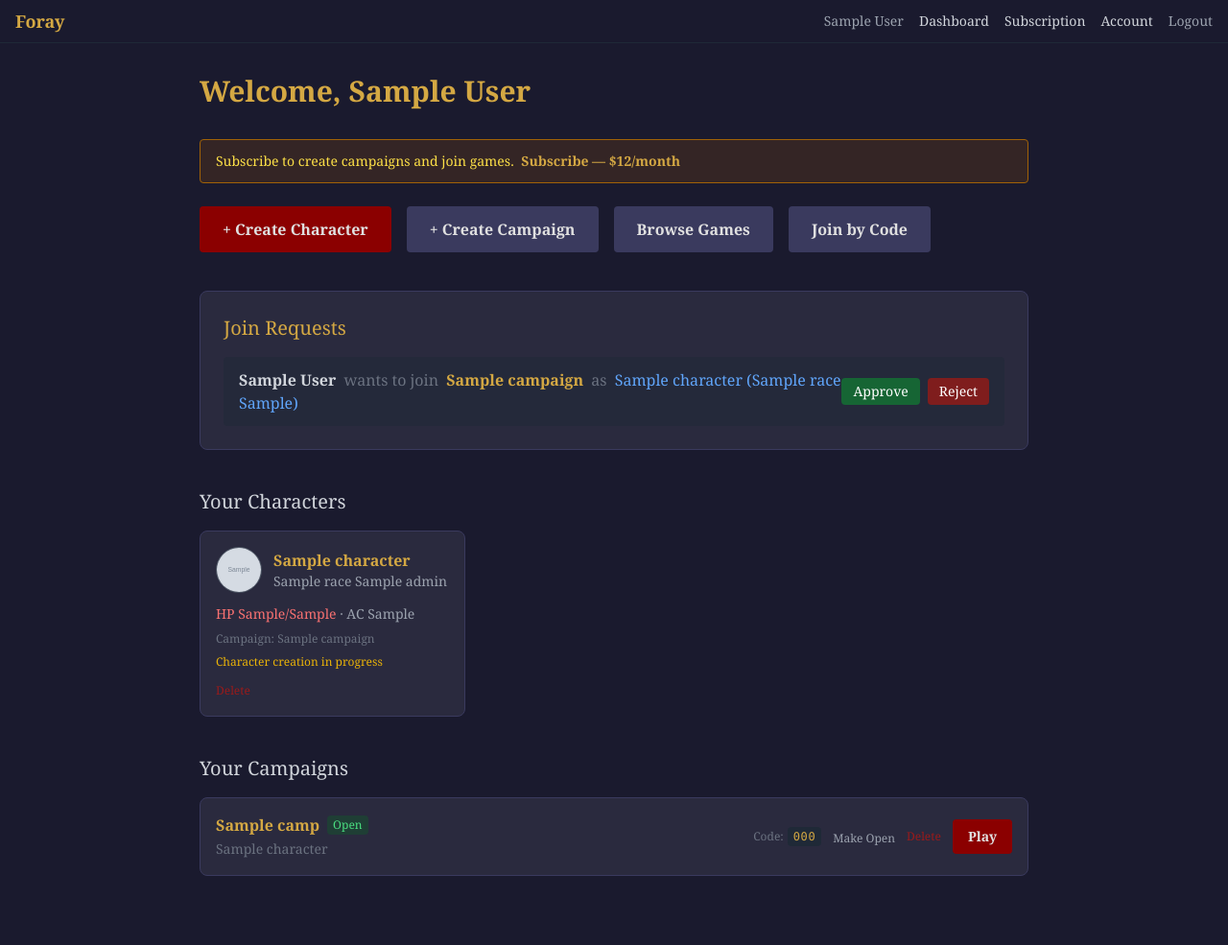
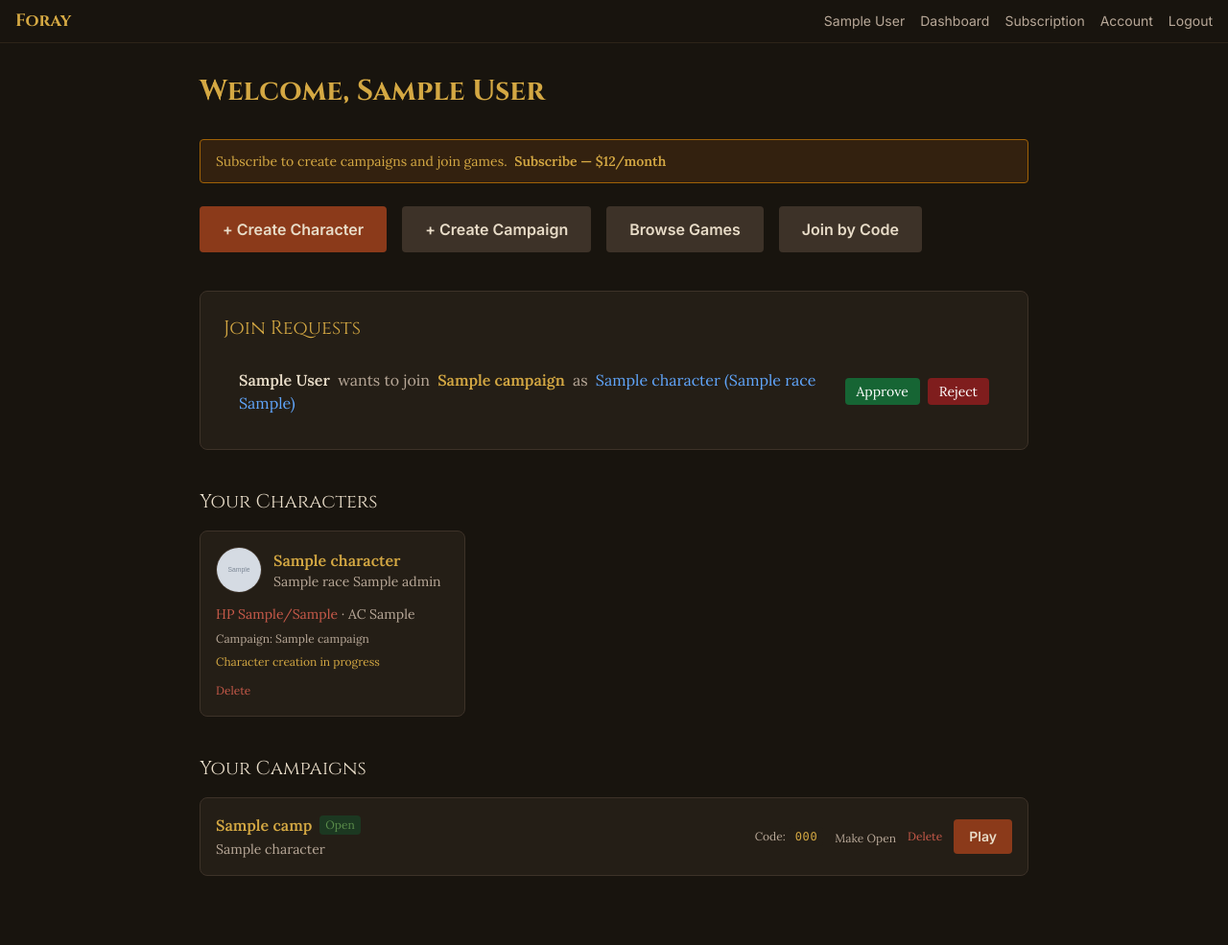
Before and after one commit to ethanmaughan/dungeons-and-dragons-intiative, a Python web app: template templates/dashboard.html in a window 1280 px wide. Shown: the whole page at 96% size. Run offline with Jinja, Linux system fonts and the light colour scheme; the template is opened without the code that fills it: most values are stand-ins (such as "Sample title", 1, 10 or a date in 2020); grey boxes marked "Sample" are stand-in pictures; some libraries are stand-ins or nearby versions.

Commit message:
Earth-tone rebrand + visible dice roll toasts
REBRAND (all 13 templates):
- New color palette: deep hearth brown (#18140e), warm leather (#241e16),
  aged wood borders (#3d3228), parchment cream text (#e8dcc8)
- Gold accent (#d4a843) kept as primary brand color
- Burnt sienna buttons (#8b3a1a), moss green success (#5a8c4a), rust red errors (#c85a4a)
- Google Fonts: Cinzel (headers), Lora (body/narration), Inter (UI/stats)
- Nav bar with Cinzel logo, Inter links, faded ink text
- All templates updated: base, game session, dashboard, character profile,
  login, register, account, subscription, browse, index, character create,
  narrative entry, initiative tracker
- Class theme gradients warm-based (charcoal bookends instead of blue-black)

DICE TOASTS (new feature):
- Floating toast notifications for all dice rolls during combat
- Bottom-right stack, auto-dismiss after 4 seconds
- Attack rolls: "17 + 5 = 22 vs AC 15 — Hit!"
- Damage, saving throws, healing, death saves all supported
- Critical hits: gold glow + "CRITICAL HIT!" text
- Fumbles: rust red styling
- WebSocket now sends dice_rolls array alongside narrative HTML
- Staggered 300ms between multiple rolls for readability

Co-Authored-By: Claude Opus 4.6 (1M context) <noreply@anthropic.com>

```diff
--- a/server/routes/ws.py
+++ b/server/routes/ws.py
@@ -150,6 +150,7 @@ async def websocket_session(ws: WebSocket, session_id: int):
                         await manager.broadcast(session_id, {
                             "type": "narrative",
                             "html": html,
+                            "dice_rolls": log.dice_rolls or [],
                         })
 
                     # Broadcast combat start as a SEPARATE event (if combat just triggered)
@@ -169,9 +170,11 @@ async def websocket_session(ws: WebSocket, session_id: int):
                         enemy_html = templates.get_template("partials/narrative_entry.html").render(
                             log=et["log"],
                         )
+                        enemy_dice = et["log"].dice_rolls if hasattr(et["log"], "dice_rolls") else et.get("dice_rolls", [])
                         await manager.broadcast(session_id, {
                             "type": "narrative",
                             "html": enemy_html,
+                            "dice_rolls": enemy_dice or [],
                         })
                         await asyncio.sleep(0.5)
 
--- a/templates/account.html
+++ b/templates/account.html
@@ -11,11 +11,11 @@
         <h2 class="text-lg gold-text font-bold mb-4">Profile</h2>
         <div class="space-y-3 text-sm">
             <div class="flex justify-between">
-                <span class="text-gray-400">Username</span>
+                <span class="text-faded">Username</span>
                 <span>{{ player.username }}</span>
             </div>
             <div class="flex justify-between">
-                <span class="text-gray-400">Display Name</span>
+                <span class="text-faded">Display Name</span>
                 <span>{{ player.display_name }}</span>
             </div>
         </div>
@@ -32,7 +32,7 @@
                 Update
             </button>
         </form>
-        <p class="text-gray-500 text-xs mt-2">Used for billing receipts and account recovery.</p>
+        <p class="text-faded text-xs mt-2">Used for billing receipts and account recovery.</p>
     </div>
 </div>
 {% endblock %}
--- a/templates/base.html
+++ b/templates/base.html
@@ -6,26 +6,32 @@
     <title>{% block title %}Foray{% endblock %}</title>
     <script src="https://cdn.tailwindcss.com"></script>
     <script src="https://unpkg.com/htmx.org@2.0.4"></script>
+    <link href="https://fonts.googleapis.com/css2?family=Cinzel:wght@400;600;700&family=Lora:ital,wght@0,400;0,600;1,400&family=Inter:wght@400;500;600&display=swap" rel="stylesheet">
     <style>
         body {
-            background-color: #1a1a2e;
-            color: #e0e0e0;
-            font-family: 'Georgia', serif;
+            background-color: #18140e;
+            color: #e8dcc8;
+            font-family: 'Lora', Georgia, serif;
+        }
+        h1, h2, h3, h4, h5, h6 {
+            font-family: 'Cinzel', Georgia, serif;
         }
         .parchment {
-            background-color: #2a2a3e;
-            border: 1px solid #3a3a5e;
+            background-color: #241e16;
+            border: 1px solid #3d3228;
         }
         .gold-text {
             color: #d4a843;
         }
         .narrative-text {
             line-height: 1.8;
+            font-family: 'Lora', Georgia, serif;
         }
         .action-input {
-            background-color: #2a2a3e;
-            border: 1px solid #3a3a5e;
-            color: #e0e0e0;
+            background-color: #241e16;
+            border: 1px solid #3d3228;
+            color: #e8dcc8;
+            font-family: 'Lora', Georgia, serif;
         }
         .action-input:focus {
             border-color: #d4a843;
@@ -33,51 +39,63 @@
             box-shadow: 0 0 0 2px rgba(212, 168, 67, 0.3);
         }
         .btn-action {
-            background-color: #8b0000;
-            color: #e0e0e0;
+            background-color: #8b3a1a;
+            color: #e8dcc8;
+            font-family: 'Inter', sans-serif;
+            font-weight: 500;
             transition: background-color 0.2s;
         }
         .btn-action:hover {
-            background-color: #a50000;
+            background-color: #a84828;
         }
         .btn-action:disabled {
-            background-color: #4a4a4a;
+            background-color: #3d3228;
             cursor: wait;
         }
         .btn-secondary {
-            background-color: #3a3a5e;
-            color: #e0e0e0;
+            background-color: #3d3228;
+            color: #e8dcc8;
+            font-family: 'Inter', sans-serif;
+            font-weight: 500;
             transition: background-color 0.2s;
         }
         .btn-secondary:hover {
-            background-color: #4a4a6e;
+            background-color: #4d4238;
         }
         .player-action {
             color: #7eb8da;
             font-style: italic;
         }
         .dm-narration {
-            color: #e0d5c0;
+            color: #f0e8d8;
         }
         #narrative-panel {
             scroll-behavior: smooth;
         }
+        /* Utility classes */
+        .text-faded { color: #b8a898; }
+        .text-parchment { color: #e8dcc8; }
+        .text-rust { color: #c85a4a; }
+        .text-moss { color: #5a8c4a; }
+        .border-leather { border-color: #3d3228; }
+        .bg-hearth { background-color: #18140e; }
+        .bg-leather { background-color: #241e16; }
     </style>
     {% block head %}{% endblock %}
 </head>
 <body class="min-h-screen">
     <!-- Nav Bar -->
-    <nav class="px-4 py-2 flex items-center justify-between border-b border-gray-800 text-sm">
-        <a href="/" class="gold-text font-bold text-lg">Foray</a>
+    <nav class="px-4 py-2 flex items-center justify-between text-sm" style="border-bottom: 1px solid #2d2418; font-family: 'Inter', sans-serif;">
+        <a href="/" class="gold-text font-bold text-lg" style="font-family: 'Cinzel', serif;">Foray</a>
         <div class="flex items-center gap-4">
             {% if player %}
-                <span class="text-gray-400">{{ player.display_name }}</span>
-                <a href="/dashboard" class="text-gray-300 hover:text-white">Dashboard</a>
-                <a href="/subscription" class="text-gray-300 hover:text-white">Subscription</a>
-                <a href="/account" class="text-gray-300 hover:text-white">Account</a>
-                <a href="/auth/logout" class="text-gray-400 hover:text-red-400">Logout</a>
+                <span class="text-faded">{{ player.display_name }}</span>
+                <a href="/dashboard" class="text-faded hover:text-parchment transition-colors">Dashboard</a>
+                <a href="/subscription" class="text-faded hover:text-parchment transition-colors">Subscription</a>
+                <a href="/account" class="text-faded hover:text-parchment transition-colors">Account</a>
+                <a href="/auth/logout" class="text-faded hover:text-rust transition-colors">Logout</a>
             {% else %}
-                <a href="/login" class="text-gray-300 hover:text-white">Login</a>
+                <a href="/login" class="text-faded hover:text-parchment transition-colors">Login</a>
                 <a href="/register" class="gold-text hover:underline">Register</a>
             {% endif %}
         </div>
--- a/templates/dashboard.html
+++ b/templates/dashboard.html
@@ -9,7 +9,7 @@
     </div>
 
     {% if not can_play %}
-    <div class="bg-yellow-900/30 border border-yellow-700 rounded px-4 py-3 mb-6 text-yellow-300 text-sm">
+    <div class="bg-yellow-900/30 border border-yellow-700 rounded px-4 py-3 mb-6 gold-text text-sm">
         Subscribe to create campaigns and join games.
         <a href="/account" class="gold-text hover:underline font-bold ml-1">Subscribe — $12/month</a>
     </div>
@@ -39,14 +39,14 @@
         {% if unassigned_chars %}
         <form id="join-code-submit" class="flex items-end gap-4">
             <div>
-                <label class="block text-sm text-gray-400 mb-1">Invite Code</label>
+                <label class="block text-sm text-faded mb-1">Invite Code</label>
                 <input type="text" name="invite_code" id="join-invite-code" required maxlength="6"
                        class="action-input rounded px-3 py-2 uppercase tracking-widest text-center font-mono text-lg w-36"
                        placeholder="A7K3XP"
                        style="letter-spacing: 0.2em;">
             </div>
             <div>
-                <label class="block text-sm text-gray-400 mb-1">Character</label>
+                <label class="block text-sm text-faded mb-1">Character</label>
                 <select name="character_id" id="join-character-id" class="action-input rounded px-3 py-2">
                     {% for ch in unassigned_chars %}
                     <option value="{{ ch.id }}">{{ ch.character_name }} ({{ ch.race }} {{ ch.char_class }})</option>
@@ -55,10 +55,10 @@
             </div>
             <button type="submit" class="btn-action rounded px-6 py-2 font-bold">Join</button>
         </form>
-        <div id="join-code-error" class="bg-red-900/50 border border-red-700 rounded px-3 py-2 text-red-300 text-sm mt-3 hidden"></div>
-        <div id="join-code-success" class="bg-green-900/50 border border-green-700 rounded px-3 py-2 text-green-300 text-sm mt-3 hidden"></div>
+        <div id="join-code-error" class="bg-red-900/50 border border-red-700 rounded px-3 py-2 text-rust text-sm mt-3 hidden"></div>
+        <div id="join-code-success" class="bg-green-900/50 border border-green-700 rounded px-3 py-2 text-moss text-sm mt-3 hidden"></div>
         {% else %}
-        <p class="text-gray-400 text-sm">You need an unassigned character to join a campaign. <a href="/character/create" class="gold-text hover:underline">Create one</a>.</p>
+        <p class="text-faded text-sm">You need an unassigned character to join a campaign. <a href="/character/create" class="gold-text hover:underline">Create one</a>.</p>
         {% endif %}
     </div>
 
@@ -67,19 +67,19 @@
         <h2 class="text-xl gold-text mb-4">New Campaign</h2>
         <form action="/api/campaigns" method="post" class="space-y-4">
             <div>
-                <label class="block text-sm text-gray-400 mb-1">Campaign Name</label>
+                <label class="block text-sm text-faded mb-1">Campaign Name</label>
                 <input type="text" name="name" required
                        class="action-input w-full rounded px-3 py-2"
                        placeholder="Name your adventure">
             </div>
             <div>
-                <label class="block text-sm text-gray-400 mb-1">Setting</label>
+                <label class="block text-sm text-faded mb-1">Setting</label>
                 <textarea name="setting" rows="2"
                           class="action-input w-full rounded px-3 py-2"
                           placeholder="Describe the world">A classic fantasy world of swords, sorcery, and ancient ruins.</textarea>
             </div>
             <div>
-                <label class="block text-sm text-gray-400 mb-1">Story</label>
+                <label class="block text-sm text-faded mb-1">Story</label>
                 <select name="story_slug" class="action-input w-full rounded px-3 py-2">
                     <option value="">No story (freeform adventure)</option>
                     {% for story in stories %}
@@ -89,14 +89,14 @@
             </div>
             <div class="flex gap-6">
                 <div>
-                    <label class="block text-sm text-gray-400 mb-1">Visibility</label>
+                    <label class="block text-sm text-faded mb-1">Visibility</label>
                     <select name="visibility" class="action-input rounded px-3 py-2">
                         <option value="open">Open (anyone can join)</option>
                         <option value="private">Private (requires approval)</option>
                     </select>
                 </div>
                 <div>
-                    <label class="block text-sm text-gray-400 mb-1">Max Players</label>
+                    <label class="block text-sm text-faded mb-1">Max Players</label>
                     <select name="max_players" class="action-input rounded px-3 py-2">
                         <option value="2">2</option>
                         <option value="3">3</option>
@@ -116,12 +116,12 @@
         <h2 class="text-xl gold-text mb-4">Join Requests</h2>
         <div class="space-y-3">
             {% for jr in pending_requests %}
-            <div class="flex items-center justify-between bg-gray-800/50 rounded px-4 py-3">
+            <div class="flex items-center justify-between bg-leather/50 rounded px-4 py-3">
                 <div>
-                    <span class="text-gray-300 font-bold">{{ jr.player.display_name or jr.player.username }}</span>
-                    <span class="text-gray-500 mx-1">wants to join</span>
+                    <span class="text-parchment font-bold">{{ jr.player.display_name or jr.player.username }}</span>
+                    <span class="text-faded mx-1">wants to join</span>
                     <span class="gold-text font-bold">{{ jr.campaign.name }}</span>
-                    <span class="text-gray-500 mx-1">as</span>
+                    <span class="text-faded mx-1">as</span>
                     <span class="text-blue-400">{{ jr.character.character_name }} ({{ jr.character.race }} {{ jr.character.char_class }})</span>
                 </div>
                 <div class="flex gap-2">
@@ -140,7 +140,7 @@
 
     <!-- Your Characters -->
     <div class="mb-10">
-        <h2 class="text-xl text-gray-300 mb-4">Your Characters</h2>
+        <h2 class="text-xl text-parchment mb-4">Your Characters</h2>
         {% if characters %}
         <div class="grid grid-cols-1 md:grid-cols-2 lg:grid-cols-3 gap-4">
             {% for c in characters %}
@@ -148,27 +148,27 @@
                 <a href="/character/{{ c.id }}" class="block hover:opacity-90 transition-opacity">
                     <div class="flex items-center gap-3 mb-3">
                         {% if c.avatar_url %}
-                        <img src="{{ c.avatar_url }}" alt="{{ c.character_name }}" class="w-12 h-12 rounded-full object-cover border border-gray-600">
+                        <img src="{{ c.avatar_url }}" alt="{{ c.character_name }}" class="w-12 h-12 rounded-full object-cover border border-leather">
                         {% else %}
-                        <div class="w-12 h-12 rounded-full bg-gray-700 flex items-center justify-center text-xl gold-text">
+                        <div class="w-12 h-12 rounded-full bg-leather flex items-center justify-center text-xl gold-text">
                             {{ c.character_name[0] }}
                         </div>
                         {% endif %}
                         <div>
                             <div class="gold-text font-bold">{{ c.character_name }}</div>
-                            <div class="text-sm text-gray-400">{{ c.race }} {{ c.char_class }} {{ c.level }}</div>
+                            <div class="text-sm text-faded">{{ c.race }} {{ c.char_class }} {{ c.level }}</div>
                         </div>
                     </div>
-                    <div class="text-sm text-gray-400 mb-2">
-                        <span class="text-red-400">HP {{ c.hp_current }}/{{ c.hp_max }}</span>
+                    <div class="text-sm text-faded mb-2">
+                        <span class="text-rust">HP {{ c.hp_current }}/{{ c.hp_max }}</span>
                         &middot; AC {{ c.ac }}
                     </div>
                 </a>
-                <div class="text-xs text-gray-500 mb-2">
+                <div class="text-xs text-faded mb-2">
                     {% if c.campaign %}
                         Campaign: {{ c.campaign.name }}
                     {% elif c.creation_complete %}
-                        <span class="text-yellow-500">Unassigned</span>
+                        <span class="gold-text">Unassigned</span>
                         <div class="mt-1 space-y-1">
                             {% if campaigns %}
                             <form action="/api/characters/{{ c.id }}/assign" method="post" class="flex items-center gap-1">
@@ -188,27 +188,27 @@
                             </form>
                         </div>
                     {% else %}
-                        <span class="text-yellow-500">Unassigned</span>
+                        <span class="gold-text">Unassigned</span>
                     {% endif %}
                 </div>
                 {% if not c.creation_complete %}
-                <div class="text-yellow-500 text-xs mb-2">Character creation in progress</div>
+                <div class="gold-text text-xs mb-2">Character creation in progress</div>
                 {% endif %}
                 <button onclick="showDeleteModal('character', {{ c.id }}, '{{ c.character_name }}')"
-                        class="text-red-800 hover:text-red-400 text-xs transition-colors">
+                        class="text-rust hover:text-rust text-xs transition-colors">
                     Delete
                 </button>
             </div>
             {% endfor %}
         </div>
         {% else %}
-        <p class="text-gray-500 italic">No characters yet. Create one to get started!</p>
+        <p class="text-faded italic">No characters yet. Create one to get started!</p>
         {% endif %}
     </div>
 
     <!-- Your Campaigns -->
     <div class="mb-10">
-        <h2 class="text-xl text-gray-300 mb-4">Your Campaigns</h2>
+        <h2 class="text-xl text-parchment mb-4">Your Campaigns</h2>
         {% if campaigns %}
         <div class="space-y-2">
             {% for campaign in campaigns %}
@@ -218,9 +218,9 @@
                         <div class="flex items-center gap-2">
                             <span class="gold-text font-bold">{{ campaign.name }}</span>
                             {% if campaign.visibility == "private" %}
-                            <span class="text-xs bg-gray-700 text-gray-300 px-1.5 py-0.5 rounded">Private</span>
+                            <span class="text-xs bg-leather text-parchment px-1.5 py-0.5 rounded">Private</span>
                             {% else %}
-                            <span class="text-xs bg-green-900/50 text-green-400 px-1.5 py-0.5 rounded">Open</span>
+                            <span class="text-xs bg-green-900/50 text-moss px-1.5 py-0.5 rounded">Open</span>
                             {% endif %}
                         </div>
                         {% set assigned = [] %}
@@ -228,19 +228,19 @@
                             {% if assigned.append(c) %}{% endif %}
                         {% endfor %}
                         {% if assigned %}
-                        <span class="text-gray-500 text-sm">
+                        <span class="text-faded text-sm">
                             {{ assigned | map(attribute='character_name') | join(', ') }}
                         </span>
                         {% else %}
-                        <span class="text-yellow-500 text-sm">No character assigned</span>
+                        <span class="gold-text text-sm">No character assigned</span>
                         {% endif %}
                     </div>
                     <div class="flex items-center gap-3">
                         <!-- Invite code (owner only) -->
                         {% if campaign.owner_id == player.id and campaign.invite_code %}
                         <div class="flex items-center gap-1">
-                            <span class="text-xs text-gray-500">Code:</span>
-                            <code class="text-xs font-mono gold-text bg-gray-800 px-1.5 py-0.5 rounded tracking-wider cursor-pointer"
+                            <span class="text-xs text-faded">Code:</span>
+                            <code class="text-xs font-mono gold-text bg-leather px-1.5 py-0.5 rounded tracking-wider cursor-pointer"
                                   onclick="navigator.clipboard.writeText('{{ campaign.invite_code }}'); this.textContent='Copied!'; setTimeout(() => this.textContent='{{ campaign.invite_code }}', 1500)"
                                   title="Click to copy">{{ campaign.invite_code }}</code>
                         </div>
@@ -249,14 +249,14 @@
                         {% if campaign.owner_id == player.id %}
                         <form action="/api/campaigns/{{ campaign.id }}/visibility" method="post" class="inline">
                             <input type="hidden" name="visibility" value="{% if campaign.visibility == 'open' %}private{% else %}open{% endif %}">
-                            <button type="submit" class="text-xs text-gray-400 hover:text-gray-200 transition-colors"
+                            <button type="submit" class="text-xs text-faded hover:text-parchment transition-colors"
                                     title="Toggle visibility">
                                 {% if campaign.visibility == "open" %}Make Private{% else %}Make Open{% endif %}
                             </button>
                         </form>
                         {% endif %}
                         <button onclick="showDeleteModal('campaign', {{ campaign.id }}, '{{ campaign.name }}')"
-                                class="text-red-800 hover:text-red-400 text-xs transition-colors">
+                                class="text-rust hover:text-rust text-xs transition-colors">
                             Delete
                         </button>
                         {% for s in active_sessions if s.campaign_id == campaign.id %}
@@ -270,7 +270,7 @@
             {% endfor %}
         </div>
         {% else %}
-        <p class="text-gray-500 italic">No campaigns yet. Create one and assign a character to begin!</p>
+        <p class="text-faded italic">No campaigns yet. Create one and assign a character to begin!</p>
         {% endif %}
     </div>
 </div>
@@ -279,9 +279,9 @@
 <div id="delete-modal" class="fixed inset-0 bg-black/60 z-50 flex items-center justify-center hidden">
     <div class="parchment rounded-lg p-6 max-w-sm w-full mx-4">
         <h3 class="gold-text font-bold text-lg mb-2">Confirm Deletion</h3>
-        <p class="text-gray-400 text-sm mb-1">You are about to delete:</p>
+        <p class="text-faded text-sm mb-1">You are about to delete:</p>
         <p class="text-white font-bold mb-4" id="delete-target-name"></p>
-        <p class="text-gray-400 text-sm mb-4">Enter your password to confirm. This cannot be undone.</p>
+        <p class="text-faded text-sm mb-4">Enter your password to confirm. This cannot be undone.</p>
 
         <form id="delete-form" method="post" class="space-y-3">
             <input type="hidden" name="delete_type" id="delete-type">
@@ -291,7 +291,7 @@
                        placeholder="Enter your password"
                        class="action-input w-full rounded px-3 py-2">
             </div>
-            <div id="delete-error" class="bg-red-900/50 border border-red-700 rounded px-3 py-2 text-red-300 text-sm hidden"></div>
+            <div id="delete-error" class="bg-red-900/50 border border-red-700 rounded px-3 py-2 text-rust text-sm hidden"></div>
             <div class="flex gap-3">
                 <button type="button" onclick="hideDeleteModal()" class="btn-secondary flex-1 rounded py-2 text-sm font-bold">
                     Cancel
```
Also changed, not shown: server/routes/pages.py (+13 -13 lines), templates/browse.html (+9 -9 lines), templates/character_create.html (+7 -7 lines), templates/character_profile.html (+9 -9 lines), templates/game_session.html (+126 -15 lines), templates/index.html (+4 -4 lines), templates/login.html (+4 -4 lines), templates/partials/initiative_tracker.html (+4 -3 lines), templates/partials/narrative_entry.html (+6 -6 lines), templates/register.html (+6 -6 lines), templates/subscription.html (+32 -32 lines).
